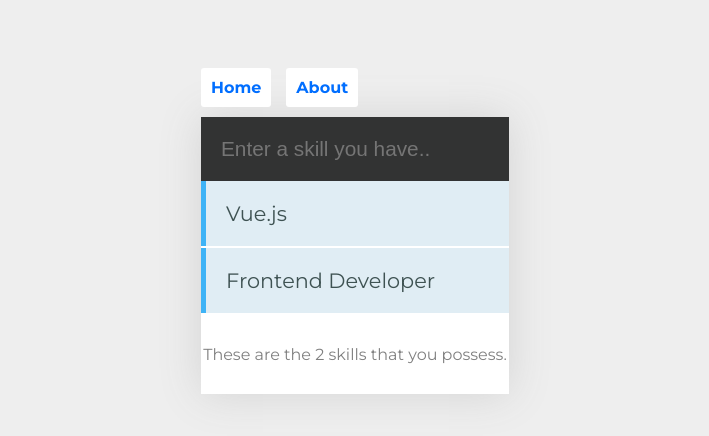
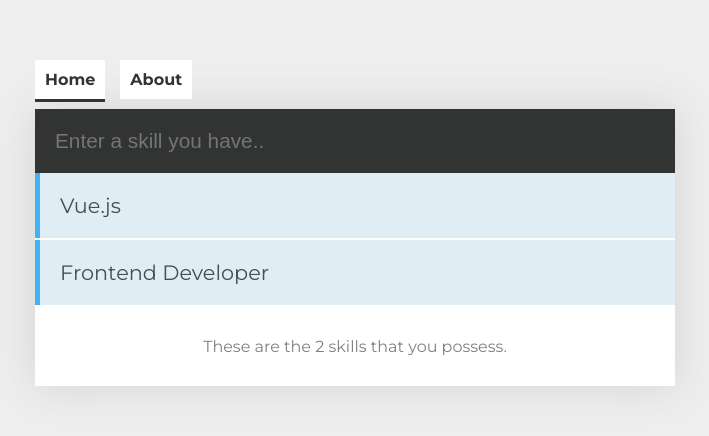
Before and after one commit to Drozerah/vue-crud-spa-skills-app, a Vue app: page /#/ in a window 1280 px wide. Shown: the top 436 px of the page, without its empty margins (285-994 px from the left). Built offline with nearby package versions, Linux system fonts and the light colour scheme; a small style sheet from the web is missing.

Commit message:
fix: CSS import and styles

```diff
--- a/src/App.vue
+++ b/src/App.vue
@@ -4,7 +4,7 @@
         <router-link to="/">Home</router-link>
         <router-link to="/about">About</router-link>
       </nav>
-    <router-view/>
+      <router-view/>
   </div>
 </template>
 
@@ -21,6 +21,8 @@ export default {
 
 <style>
 @import url('https://fonts.googleapis.com/css?family=Montserrat:400,700');
+  /* import animate.css library */
+@import "https://cdn.jsdelivr.net/npm/animate.css@3.5.1";
 
 body {
   background-color: #EEEEEE;
@@ -31,17 +33,38 @@ body {
   padding-top: 50px;
 }
 
+.container {
+  box-shadow: 0px 0px 40px lightgray;
+  background-color: white;
+}
+
 nav {
   padding: 20px 20px 20px 0;
+}
+
+body, html {
+  margin: 0;
+  height: 100%;
+}
+
+#app {
+    width: 50%;
 }
 
 nav a {
   padding: 10px;
   text-decoration: none;
   background: #fff;
-  border-radius: 3px;
-  color: rgb(0, 110, 255);
+  color:#333;
   font-weight: bold;
   margin-right: 15px;
 }
+
+nav a:hover{
+   background: #E7E7E7;
+}
+
+.router-link-exact-active{
+  border-bottom: 3px solid #333;
+}
 </style>
--- a/src/components/About.vue
+++ b/src/components/About.vue
@@ -1,6 +1,22 @@
 <template>
-  <div class="about">
-    <h1>This is an about page</h1>
-    <p>Lorem ipsum dolor sit amet, consectetur adipiscing elit, sed do eiusmod tempor incididunt ut labore et dolore magna ali...</p>
-  </div>
+
+    <div class="about container">
+        <h1>This is an about page</h1>
+        <p>Lorem ipsum dolor sit amet, consectetur adipiscing elit, sed do eiusmod tempor incididunt ut labore et dolore magna ali...</p>
+    </div>
+
 </template>
+
+<script>
+export default {
+  name: 'About'
+}
+</script>
+
+<style scoped>
+
+.about{
+    padding: 20px;
+}
+
+</style>
--- a/src/components/Skills.vue
+++ b/src/components/Skills.vue
@@ -96,9 +96,6 @@ export default {
 <!-- Add "scoped" attribute to limit CSS to this component only -->
 <style scoped>
 
-  /* import animate.css library */
-  @import "https://cdn.jsdelivr.net/npm/animate.css@3.5.1";
-
   .holder {
     background: #fff;
   }
@@ -125,10 +122,6 @@ export default {
     margin: 0px;
   }
 
-  .container {
-    box-shadow: 0px 0px 40px lightgray;
-  }
-
   input {
     width: calc(100% - 40px);
     border: 0;
```
